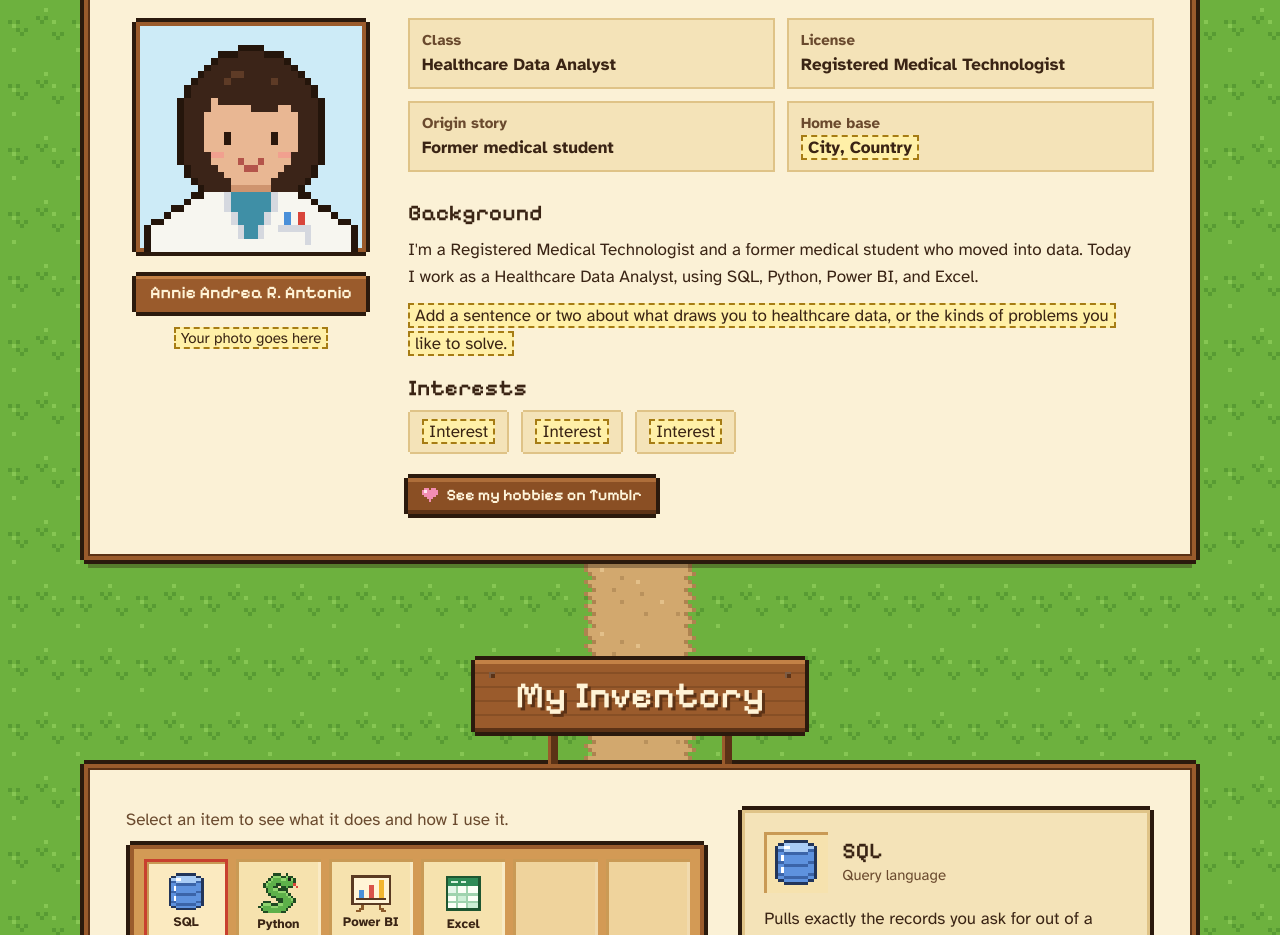
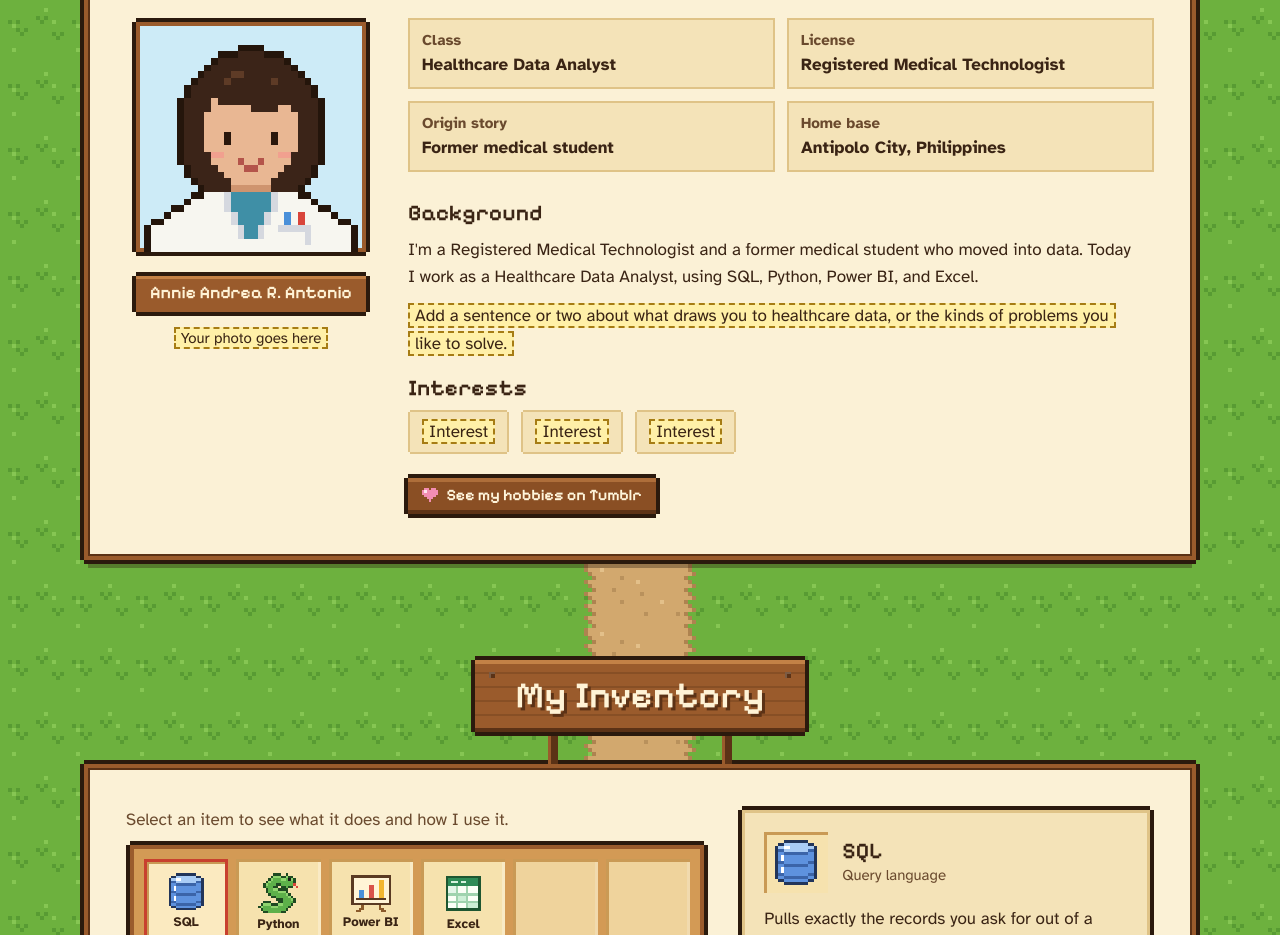
Before and after one commit to dokiii925/andy.github.io, a plain HTML site: page index.html in a window 1280 px wide. Shown: the part 1000-1935 px from the top of the page. Drawn offline with nearby package versions, Linux system fonts and the light colour scheme.

Commit message:
Update index.html

```diff
--- a/index.html
+++ b/index.html
@@ -56,7 +56,7 @@
           { label: "Class", value: "Healthcare Data Analyst" },
           { label: "License", value: "Registered Medical Technologist" },
           { label: "Origin story", value: "Former medical student" },
-          { label: "Home base", value: "[City, Country]" },
+          { label: "Home base", value: "Antipolo City, Philippines" },
         ],
         // Each "..." is one paragraph.
         background: [
```
